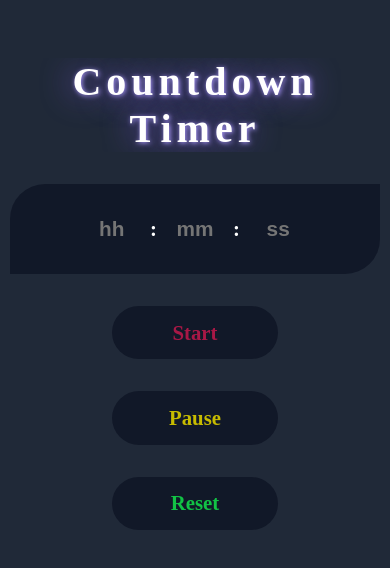
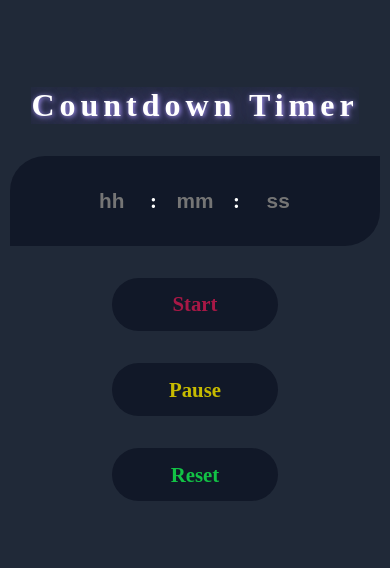
Before and after one commit to dphuong2103/CountdownTimer, a website: page index.html in a window 390 px wide. Shown: the part 136-704 px from the top of the page. Drawn offline with nearby package versions, Linux system fonts and the light colour scheme.

Commit message:
fix title when make screen smaller

```diff
--- a/style.css
+++ b/style.css
@@ -26,7 +26,7 @@ body {
 }
 
 .title h2 {
-  font-size: clamp(2.5rem, 5vw, 3rem);
+  font-size: clamp(2rem, 5vw, 3rem);
   text-align: center;
   color: white;
   user-select: none;
```
